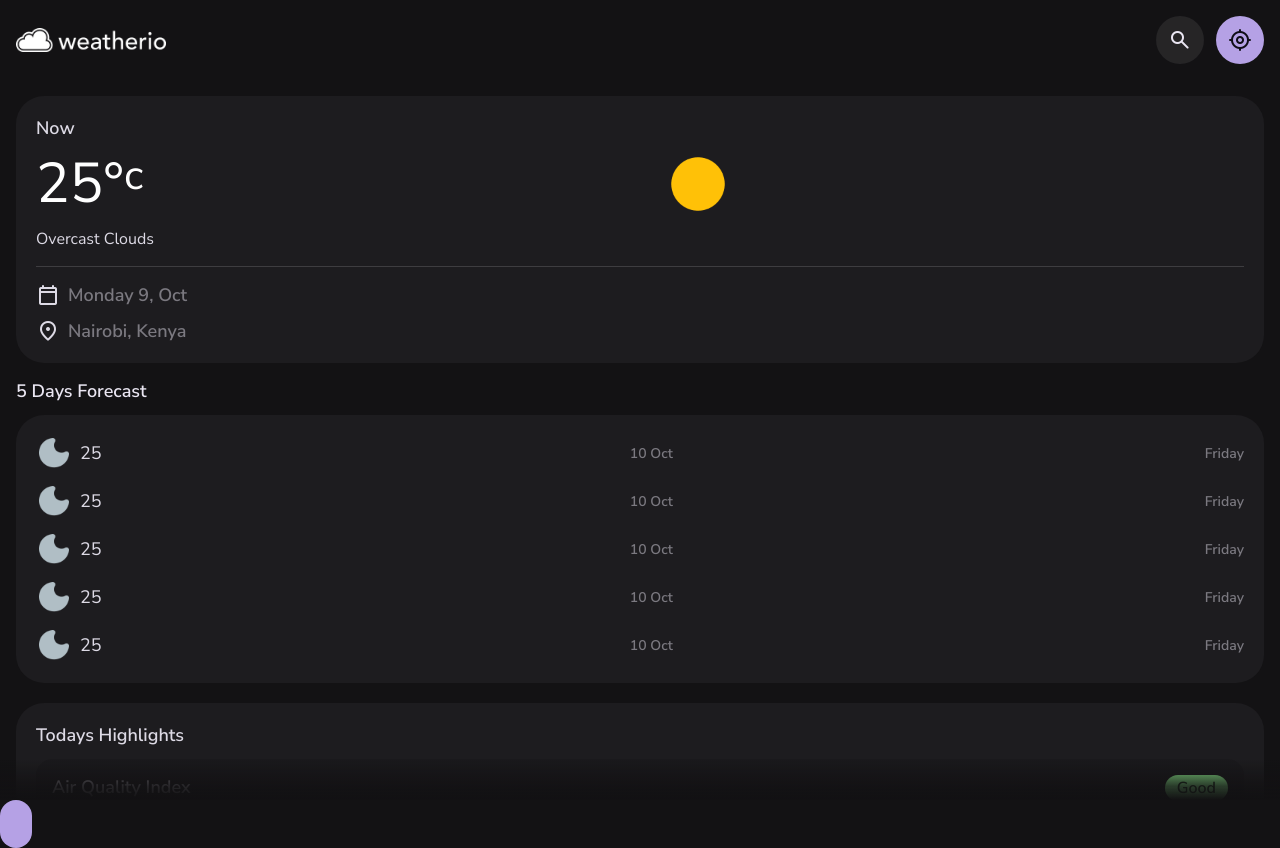
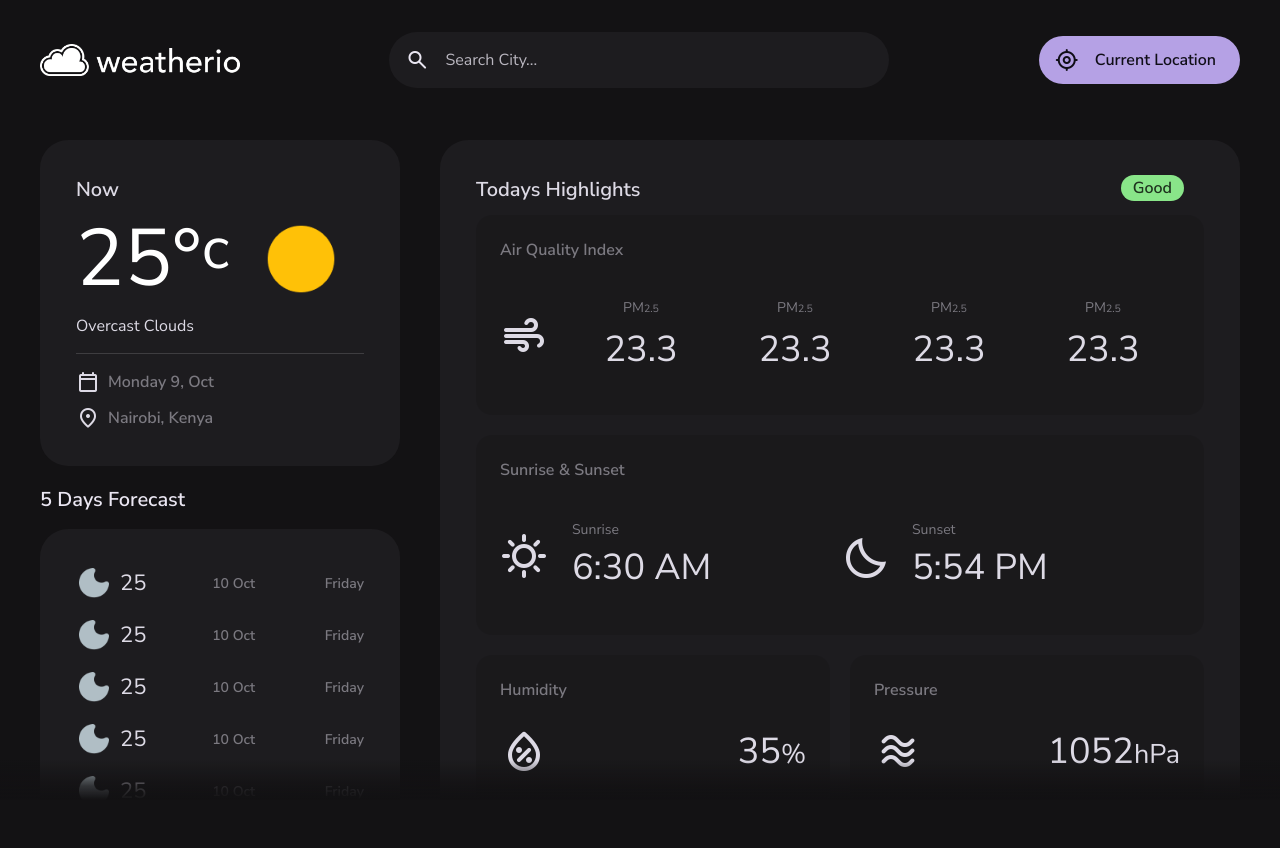
Before and after one commit to CodebyIan/Weather_Forecast_Website, a plain HTML site: page index.html in a window 1280 px wide. After the commit the page ends 800 px from the top, so only its background shows below. Drawn offline with Linux system fonts and the light colour scheme.

Commit message:
Media Queries Added

```diff
--- a/assets/css/style.css
+++ b/assets/css/style.css
@@ -320,7 +320,7 @@ body {
 }
 
 .title__3 {
-  font-size: var(--title-2);
+  font-size: var(--title-3);
   font-weight: var(--weight-semiBold);
 }
 
@@ -519,6 +519,10 @@ article.container::-webkit-scrollbar-thumb {
 article.container:is(:hover, :focus-visible) {
   background-color: var(--white-alpha-8);
 }
+
+/* article.container {
+  background-color: var(--white-alpha-8);
+} */
 
 article.container::-webkit-scrollbar-button {
   height: 10px;
@@ -827,3 +831,280 @@ article.container::before {
 /*-----------------------------------*\
   #MEDIA QUERIES
 \*-----------------------------------*/
+
+/*** Responsive Screens Larger than 867px ***/
+@media (min-width: 867px) {
+  /** Reused Styles **/
+  .container {
+    padding: 24px;
+  }
+
+  .title__1 {
+    --title: 2.4rem;
+  }
+
+  .section > .title__2 {
+    margin-block-end: 16px;
+  }
+
+  .card__lg {
+    padding: 24px;
+  }
+
+  .card__sm {
+    display: grid;
+    grid-template-rows: min-content 1fr;
+    padding: 20px;
+  }
+
+  .badge {
+    top: -40px;
+    right: 20px;
+  }
+
+  /** Header **/
+  .header__actions {
+    gap: 24px;
+  }
+
+  .header .btn__primary {
+    padding-inline: 16px 24px;
+  }
+
+  .header .btn__primary .span {
+    display: block;
+  }
+
+  .search__view {
+    clip-path: circle(3% at calc(100% - 273px) 6%);
+  }
+
+  /** Main **/
+  main {
+    height: calc(100vh - 96px);
+    height: calc(100svh - 96px); /* For Mobile Browsers */
+  }
+
+  article.container {
+    padding-block-start: 0;
+    grid-template-columns: 280px minmax(0, 1fr);
+    align-items: flex-start;
+    gap: 24px;
+  }
+
+  .content__left {
+    position: sticky;
+    top: 0;
+  }
+
+  .section:not(:last-child) {
+    margin-block: 20px;
+  }
+
+  .forecast__card .card__item:not(:last-child) {
+    margin-block-end: 16px;
+  }
+
+  .highlight__list {
+    grid-template-columns: 1fr 1fr;
+  }
+
+  .highlight__card:nth-child(-n + 2) {
+    grid-column: span 2;
+    height: 160px;
+  }
+
+  .highlight__card:nth-child(n + 3) {
+    height: 120px;
+  }
+
+  .highlight__card .m__icon {
+    font-size: 3.6rem;
+  }
+
+  .highlight__card.one .card__item {
+    width: 25%;
+    flex-direction: column-reverse;
+    gap: 8px;
+  }
+
+  .slider__container {
+    margin-inline: 0 -24px;
+    border-bottom-left-radius: var(--radius-16);
+    border-top-right-radius: var(--radius-16);
+  }
+
+  .slider__list::before {
+    display: none;
+  }
+
+  .slider__list::after {
+    min-width: 12px;
+  }
+
+  .hourly__forecast .card__sm {
+    padding: 16px;
+  }
+}
+
+/*** Responsive Screens Larger than 1200px ***/
+@media (min-width: 1200px) {
+  /** Custom Properties **/
+  :root {
+    /* Font Size */
+    --heading: 8rem;
+    --title-2: 2rem;
+  }
+
+  /** Reused Styles **/
+  .container {
+    padding: 40px;
+  }
+
+  .card__lg {
+    padding: 36px;
+  }
+
+  .card__sm {
+    padding: 24px;
+  }
+
+  .title__1 {
+    --title-1: 3.6rem;
+  }
+
+  .highlight__card.two .card__item {
+    column-gap: 24px;
+  }
+
+  /** Header **/
+  .header .icon__btn {
+    display: none;
+  }
+
+  .logo img {
+    width: 200px;
+  }
+
+  .header {
+    position: relative;
+    height: 120px;
+    z-index: 4;
+  }
+
+  .header .container {
+    padding-block: 0;
+    height: 100%;
+  }
+
+  .search__view,
+  .search__view.active {
+    all: unset;
+    display: block;
+    position: relative;
+    width: 500px;
+    animation: none;
+  }
+
+  .search__wrapper {
+    border-block-end: 0;
+  }
+
+  .search__wrapper > .m__icon {
+    display: block;
+  }
+
+  .search__field,
+  .search__view .view__list {
+    background-color: var(--surface);
+  }
+
+  .search__field {
+    height: 56px;
+    border-radius: var(--radius-28);
+  }
+
+  .search__result,
+  .search__view:not(:focus-within) .search__result.active {
+    display: none;
+  }
+
+  .search__view:focus-within .search__result.active {
+    display: block;
+  }
+
+  .search__view:has(.search__result.active):focus-within .search__field {
+    border-bottom-left-radius: 0;
+    border-bottom-right-radius: 0;
+  }
+
+  .search__view .view__list {
+    position: absolute;
+    top: 100%;
+    left: 0;
+    width: 100%;
+    max-height: 360px;
+    border-radius: 0 0 var(--radius-28) var(--radius-28);
+    border-block-start: 1px solid var(--outline);
+    overflow-y: auto; /* For Firefox */
+    overflow-y: overlay;
+  }
+
+  .search__view .view__list:empty {
+    min-height: 120px;
+  }
+
+  .search__view .view__list::-webkit-scrollbar-button {
+    height: 20px;
+  }
+
+  .search__view:is(:hover, :has(.view__list):hover) {
+    filter: drop-shadow(var(--shadow));
+  }
+
+  .search__view:is(:focus-within, :has(.view__list):focus-within) {
+    filter: drop-shadow(var(--shadow-2));
+  }
+
+  /** Main **/
+  main {
+    height: calc(100vh - 120px);
+    height: calc(100svh - 120px);
+  }
+
+  article.container {
+    grid-template-columns: 360px minmax(0, 1fr);
+    gap: 40px;
+  }
+
+  .current__weather .weather__icon {
+    width: 80px;
+  }
+
+  .forecast__card .title__2 {
+    --title-2: 2.2rem;
+  }
+
+  .highlight__card:nth-child(-n + 2) {
+    height: 200px;
+  }
+
+  .highlight__card:nth-child(n + 3) {
+    height: 150px;
+  }
+
+  .highlight__card .m__icon {
+    font-size: 4.8rem;
+  }
+
+  .slider__list {
+    gap: 16px;
+  }
+}
+
+/*** Responsive Screens Larger than 1400px ***/
+@media (min-width: 1400px) {
+  .highlight__list {
+    grid-template-columns: repeat(4, 1fr);
+  }
+}
--- a/index.html
+++ b/index.html
@@ -54,7 +54,7 @@
               data-search-field
             />
 
-            <span class="m__icon">Search</span>
+            <span class="m__icon leading__icon">Search</span>
 
             <button
               class="icon__btn leading__icon has__state"
@@ -655,6 +655,7 @@
 
       <a href="#" class="btn__primary">
         <span class="span">Go Home</span>
+      </a>
     </section>
   </body>
 </html>
```
